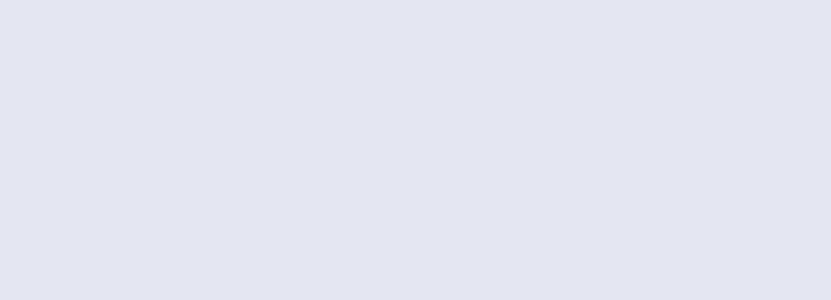
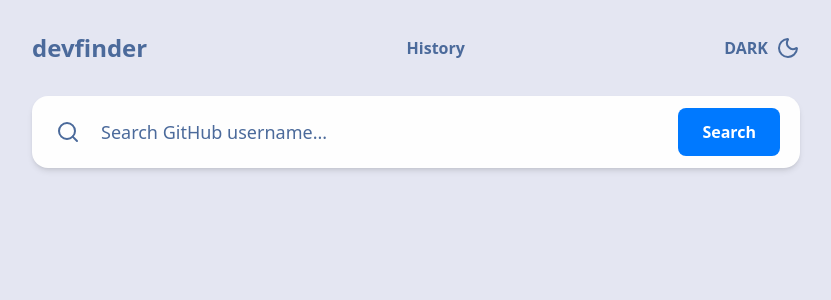
Before and after one commit to Fernando-Washington/play55-desafio-frontend-2025, a Nuxt app: page / in a window 1280 px wide. Before the commit this address had no page. Shown: the top 300 px of the page, without its empty margins (224-1055 px from the left). Built offline with nearby package versions, Linux system fonts and the light colour scheme.

Commit message:
feat(IndexPage): create index page with header, search bar, and profile card

```diff
--- /dev/null
+++ b/pages/index.vue
@@ -0,0 +1,58 @@
+<template>
+  <main
+    class="min-h-screen py-8 px-4 md:px-6 flex flex-col items-center duration-300"
+  >
+    <section class="w-full max-w-3xl">
+      <AppHeader @toggle-theme="toggleTheme" :isDark="isDarkMode" />
+      <SearchBar @search="updateUser" />
+      <ProfileCard :user="user" :isVisible="isCardVisible" />
+    </section>
+  </main>
+</template>
+
+<script>
+import AppHeader from "@/components/AppHeader.vue";
+import SearchBar from "@/components/SearchBar.vue";
+import ProfileCard from "@/components/ProfileCard.vue";
+
+export default {
+  name: "index",
+  components: {
+    AppHeader,
+    SearchBar,
+    ProfileCard,
+  },
+  data() {
+    return {
+      isDarkMode: false,
+      isCardVisible: false,
+      user: {
+        name: "The Octocat",
+        username: "octocat",
+        joinDate: "25 Jan 2011",
+        bio: "Lorem ipsum dolor sit amet, consectetuer adipiscing elit.",
+        avatar:
+          "https://github.githubassets.com/images/modules/logos_page/GitHub-Mark.png",
+        repos: 8,
+        followers: 3938,
+        following: 9,
+        location: "San Francisco",
+        twitter: "",
+        blog: "https://github.blog",
+        company: "@github",
+      },
+    };
+  },
+  methods: {
+    toggleTheme() {
+      this.isDarkMode = !this.isDarkMode;
+      document.documentElement.classList.toggle("dark-theme", this.isDarkMode);
+      localStorage.setItem("darkMode", this.isDarkMode ? "true" : "false");
+    },
+    updateUser(userData) {
+      this.user = userData;
+      this.isCardVisible = true;
+    },
+  },
+};
+</script>
```
